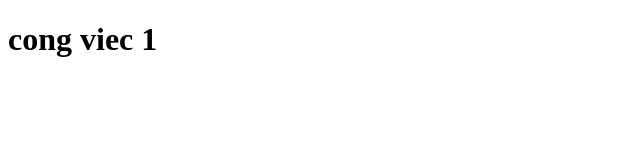
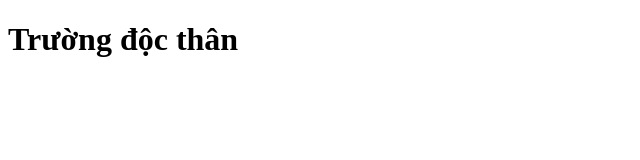
Before and after one commit to QuangTruong269/Du-an-6, a plain HTML site: page index.html in a window 1280 px wide. Shown: the whole page, without its empty margins (0-640 px from the left). Drawn offline with Linux system fonts and the light colour scheme.

Commit message:
1.sua doi lan 2

```diff
--- a/index.html
+++ b/index.html
@@ -6,6 +6,6 @@
     <title>Du an 6</title>
 </head>
 <body>
-    <h1>cong viec 1</h1>
+    <h1>Trường độc thân</h1>
 </body>
 </html>
```
